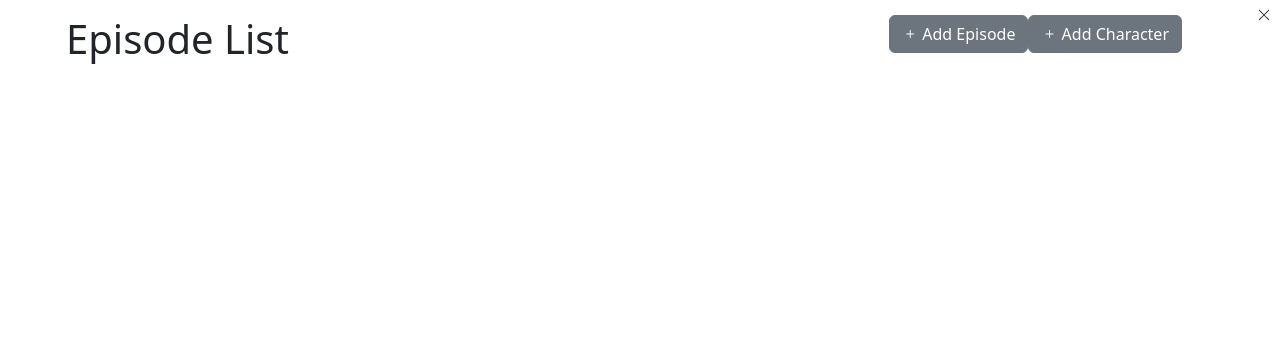
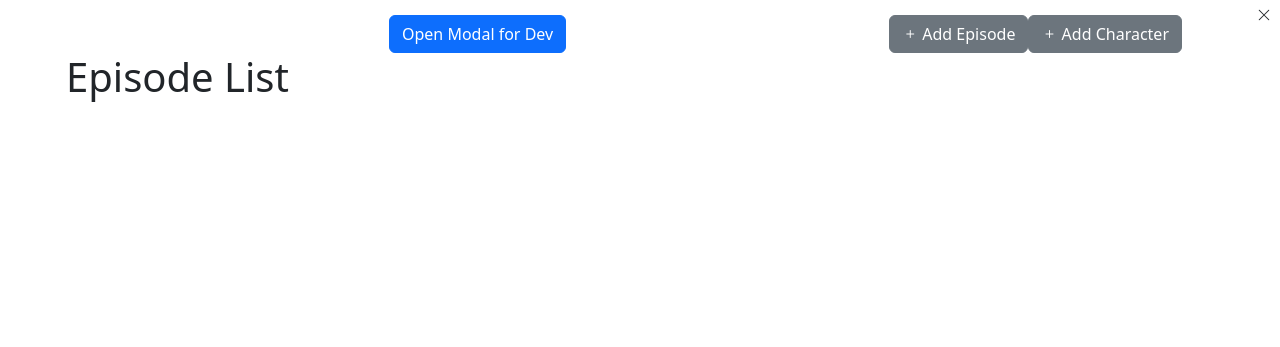
Before and after one commit to JS-Produksiyon/moc-character-db, a Flask app: template app/blueprints/main/templates/main.html.jinja in a window 1280 px wide. Shown: the part 73-420 px from the top of the page. Run offline with Flask 3, Linux system fonts and the light colour scheme; the template is opened without the code that fills it, so the values that code supplies are empty; parts of the project's set-up code (start-up, migrations or seed data) failed here and were passed over; some libraries are stand-ins or nearby versions.

Commit message:
added deleteItem modal

```diff
--- a/app/blueprints/main/templates/main.html.jinja
+++ b/app/blueprints/main/templates/main.html.jinja
@@ -27,12 +27,18 @@
             <div class="float-end" id="add_ep_btn">
                 <button class="btn btn-secondary" type="button"><i class="bi-plus"></i> {{ _('Add Episode') }}</button>
             </div>
+    {# modal testing #}
+    <div class="text-center">
+        <button class="btn btn-primary" data-bs-toggle="modal" data-bs-target="#deleteItemModal">Open Modal for Dev</button>
+    </div>
+
     {% include 'charlist.html.jinja' %}
     {% include 'charform.html.jinja' %}
     {% include 'eplist.html.jinja' %}
 {% endblock %}
 
 {%- block modals -%}
+    {% include 'modal_deleteItem.html.jinja' %}
 {% endblock %}
 
 {%- block custom_js -%}
--- /dev/null
+++ b/app/blueprints/main/templates/modal_deleteItem.html.jinja
@@ -0,0 +1,20 @@
+{# Delete item modal template #}
+<!-- Delete item modal -->
+<div class="modal fade" id="deleteItemModal" data-bs-backdrop="static" tabindex="-1">
+    <div class="modal-dialog">
+        <div class="modal-content">
+            <div class="modal-header">
+                {{ _('Delete') }} <span id="deleteItemModal_title_item"></span>
+            </div>
+            <div class="modal-body" id="deleteItemModal_body">
+                <p id="deleteItemModal_msg" class="text-center"></p>
+                <p id="deleteItemModal_no_undo" class="text-center"><strong>{{ _('This action cannot be undone!') }}</strong></p>
+                <p id="deleteItemModal_sure" class="text-center">{{ _('Are you sure you want to continue?') }}</p>
+            </div>
+            <div class="modal-footer">
+                <button type="button" class="btn btn-danger" id="deleteItemModal_yes">{{ _('Yes') }}</button>
+                <button type="button" class="btn btn-outline-dark" id="deleteItemModal_no" data-bs-dismiss="modal">{{ _('No') }}</button>
+            </div>
+        </div>
+    </div>
+</div>
--- a/app/languages/jsstrings.py
+++ b/app/languages/jsstrings.py
@@ -24,5 +24,9 @@ JS_STRINGS = {
     'sex_word': {'male': _('Male'), 'female': _('Female')},
     'display': _('Display'),
     'del_rel': _('Remove Relationship'),
-    'del_ep': _('Remove Episode')
+    'del_ep': _('Remove Episode'),
+    'rec_date': _('Date Recorded'),
+    'ep_characters': _('Characters'),
+    'edit': _('Edit'),
+    'del_modal_text': _('You are about to delete %item%.'),
 }
```
